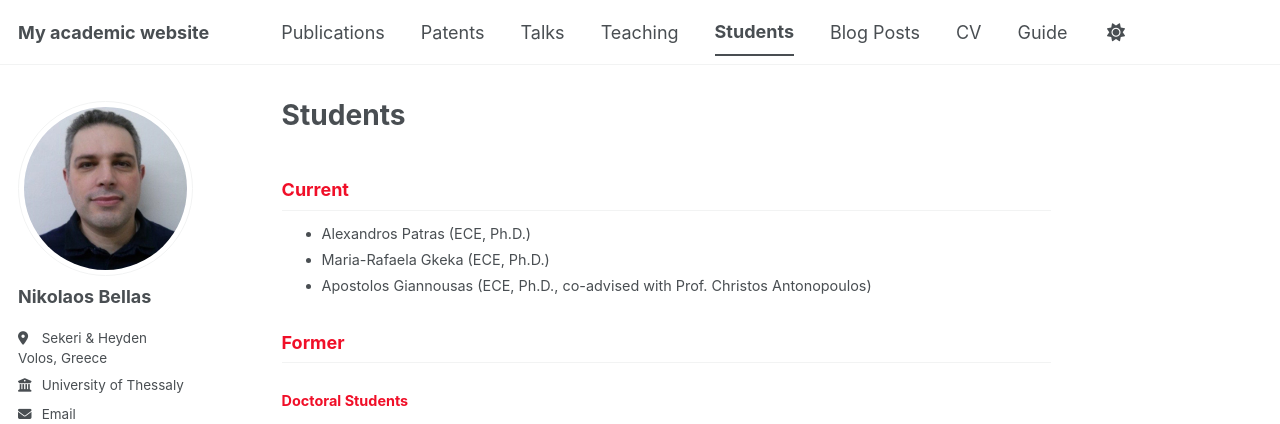
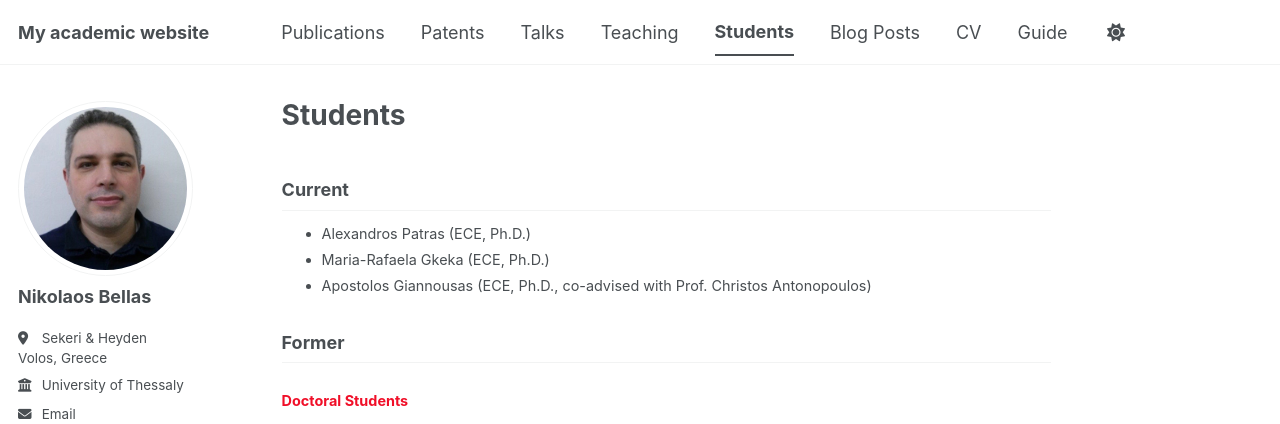
Before and after one commit to nbellas/nbellas.github.io, a Jekyll site: the page built from _pages/students.md, in a window 1280 px wide. Shown: the top 424 px of the page. Built offline with Jekyll 4.4.1, drawn with Linux system fonts in a browser that asks for light colours; some web fonts are replaced; a script bundle is joined from its source files by our own code; library files that are not in the unit come from our copies.

Commit message:
Update students.md

```diff
--- a/_pages/students.md
+++ b/_pages/students.md
@@ -10,14 +10,14 @@ classes:
 
 <div class="students-small" markdown="1">
 
-<h2 style="color: #f00f28;">Current</h2>
+<h2> Current</h2>
 
 
 * Alexandros Patras (ECE, Ph.D.)
 * Maria-Rafaela Gkeka (ECE, Ph.D.)
 * Apostolos Giannousas (ECE, Ph.D., co-advised with Prof. Christos Antonopoulos)
 
-<h2 style="color: #f00f28;">Former</h2>
+<h2>Former</h2>
 
 <h3 style="color: #f00f28;">Doctοral Students</h3>
 
```
